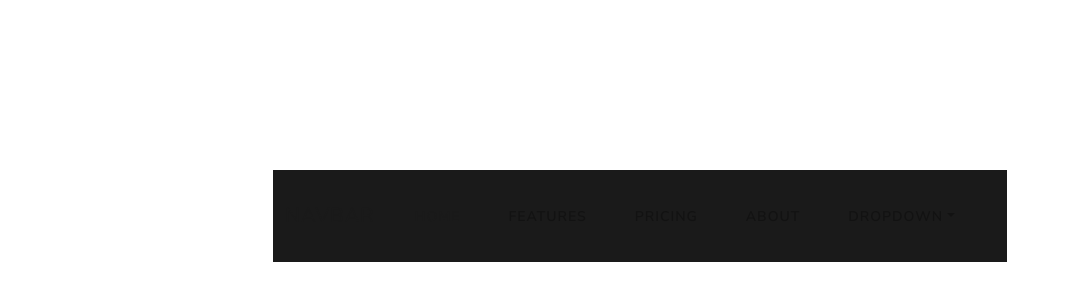
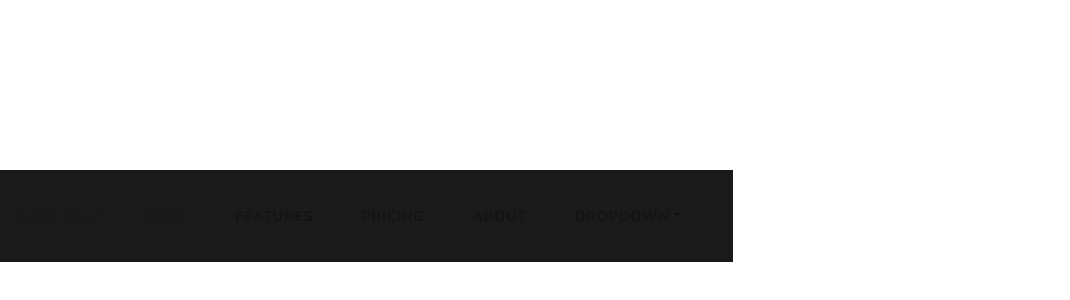
Before and after one commit to patrickw24/capstone-frontend, a React (Vite) app: page / in a window 1280 px wide. Shown: the part 184-484 px from the top of the page, without its empty margins (0-1070 px from the left). Built offline with nearby package versions, Linux system fonts and the light colour scheme.

Commit message:
created component folders

```diff
--- a/src/App.jsx
+++ b/src/App.jsx
@@ -3,7 +3,7 @@ import { Navbar } from './Components/Navbar'
 import { BrowserRouter, Routes, Route } from 'react-router-dom'
 
 
-import './App.css'
+
 
 function App() {
 
@@ -11,8 +11,9 @@ function App() {
   return (
    <>
     <BrowserRouter>
+    <Navbar/>
     <Routes>
-      <Route path='/' element={<Navbar/>}/>
+      <Route />
     </Routes>
     </BrowserRouter>
    </>
```
Also changed, not shown: src/Components/CommentList.jsx (added), src/Components/LoginForm.jsx (added), src/Components/PostForm.jsx (added), src/Components/PostList.jsx (added), src/Components/RegisterForm.jsx (added), src/ScreenComponents/Comments.jsx (added), src/ScreenComponents/Home.jsx (added), src/ScreenComponents/Posts.jsx (added).
